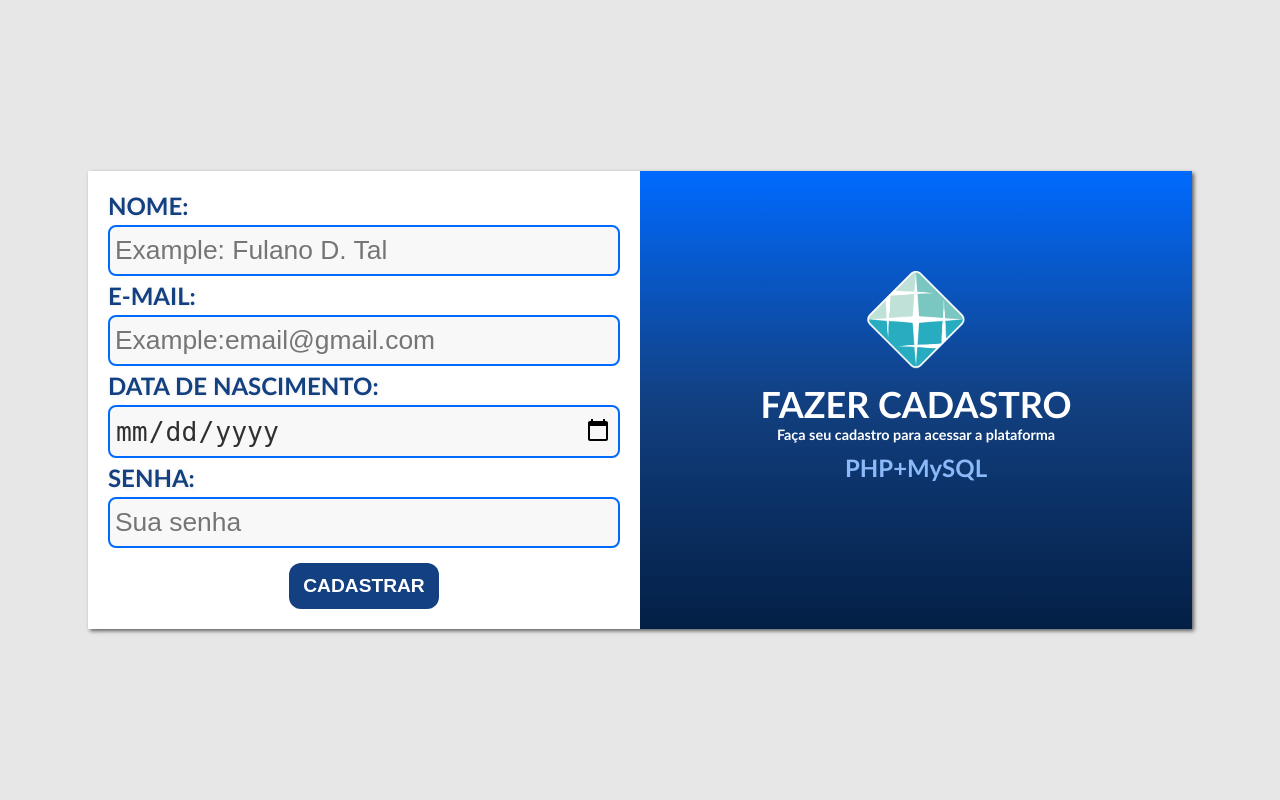
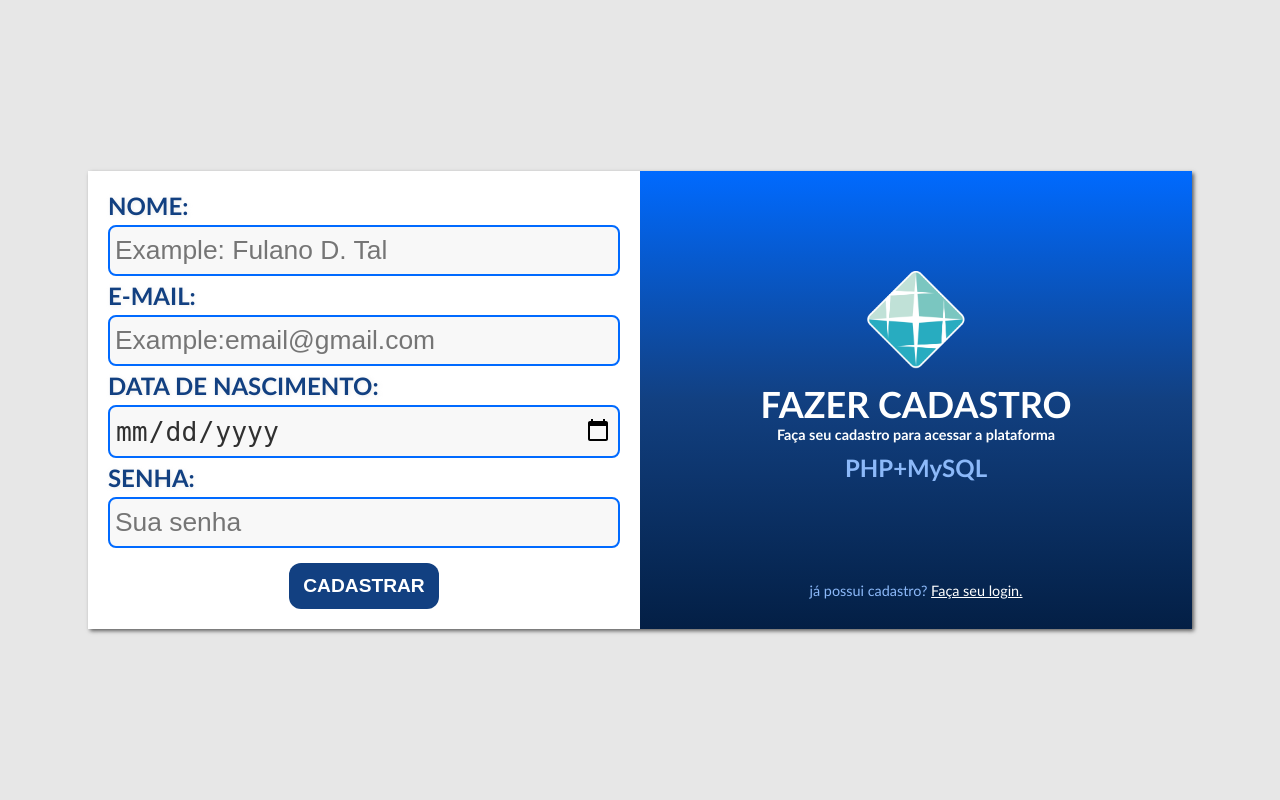
Before and after one commit to Gustavo-erades/OficinaPHP, a PHP site: page / in a window 1280 px wide. Run offline with PHP 8.4, Linux system fonts and the light colour scheme.

Commit message:
link para login na página de index

```diff
--- a/index.php
+++ b/index.php
@@ -38,6 +38,12 @@
                     <h2>Fazer Cadastro</h2>
                     <h4>Faça seu cadastro para acessar a plataforma</h4>
                     <h3>PHP+MySQL</h3>
+                    <p id="jaTemCadastro">
+                        já possui cadastro?
+                        <a href="login.php">
+                            Faça seu login.
+                        </a>
+                    </p>
                 </div>
             </div>
         </div>
--- a/style/style.css
+++ b/style/style.css
@@ -105,3 +105,14 @@ p#msgErro{
     font-weight: bold;
     font-size: 0.6em;
 }
+p#jaTemCadastro{
+    font-size: 0.6em;
+    margin-top: 100px;
+    color: rgb(140, 185, 249);
+}
+p#jaTemCadastro a{
+    color: rgb(255, 255, 255);
+}
+p#jaTemCadastro a:hover{
+    color: rgb(140, 185, 249);;
+}
```
